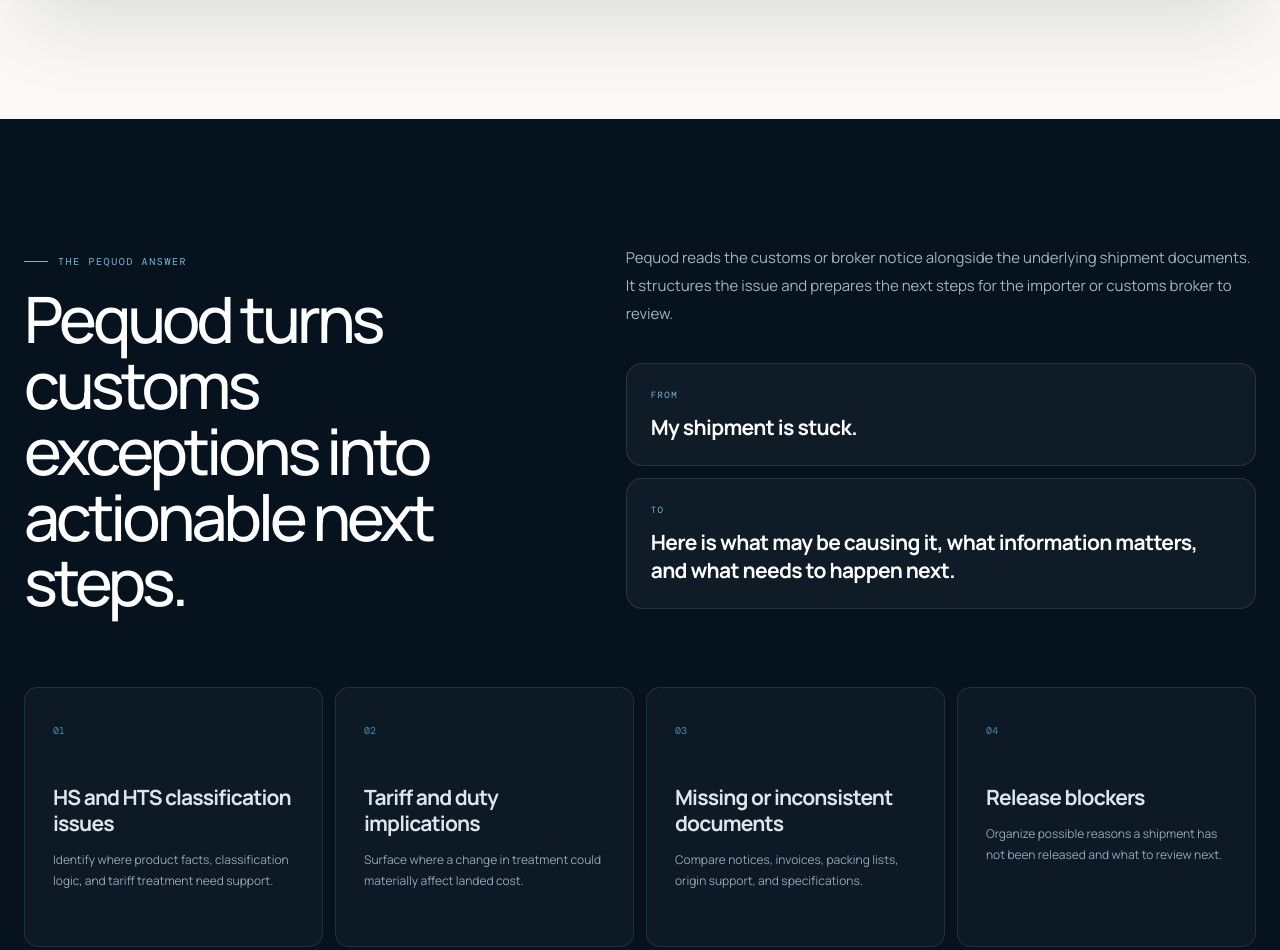
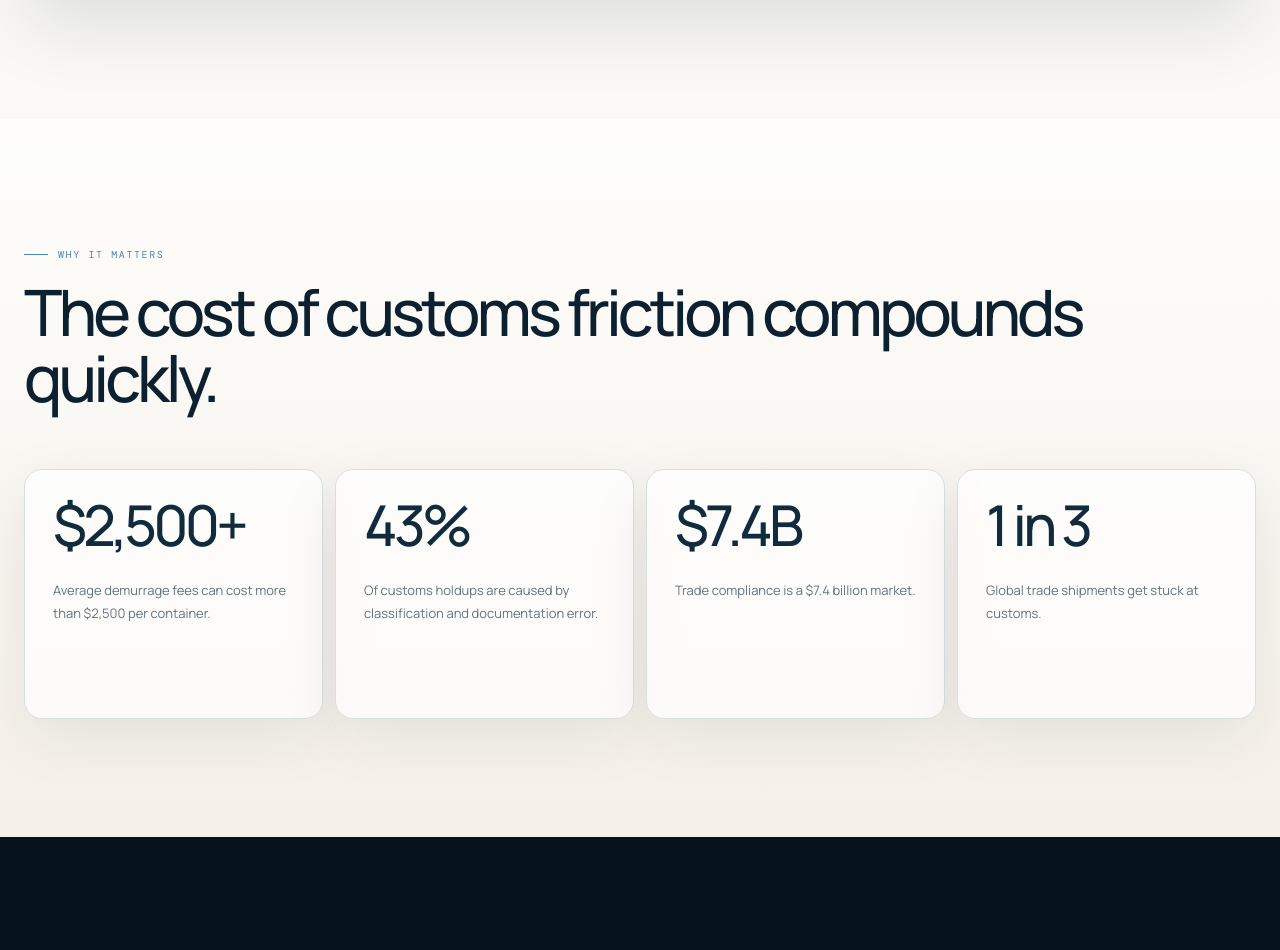
Before and after one commit to mnsalschool7-u/BoostBoss, a website: page index.html in a window 1280 px wide. Shown: the part 1681-2631 px from the top of the page. Drawn offline with nearby package versions, Linux system fonts and the light colour scheme.

Commit message:
Add trade operations stats section

```diff
--- a/index.html
+++ b/index.html
@@ -144,6 +144,35 @@
           </p>
           <strong>Why is my shipment not moving?</strong>
           <span>Every additional day can mean demurrage, detention, storage fees, inventory delays, and capital trapped in goods the business cannot access.</span>
+        </div>
+      </section>
+
+      <!-- Market signals -->
+      <section class="stats-section" aria-label="Trade operations statistics">
+        <div class="container stats-shell">
+          <div class="section-heading reveal">
+            <div class="eyebrow eyebrow-blue"><span></span> Why it matters</div>
+            <h2>The cost of customs friction compounds quickly.</h2>
+          </div>
+
+          <div class="stats-grid">
+            <article class="reveal">
+              <strong>$2,500+</strong>
+              <p>Average demurrage fees can cost more than $2,500 per container.</p>
+            </article>
+            <article class="reveal">
+              <strong>43%</strong>
+              <p>Of customs holdups are caused by classification and documentation error.</p>
+            </article>
+            <article class="reveal">
+              <strong>$7.4B</strong>
+              <p>Trade compliance is a $7.4 billion market.</p>
+            </article>
+            <article class="reveal">
+              <strong>1 in 3</strong>
+              <p>Global trade shipments get stuck at customs.</p>
+            </article>
+          </div>
         </div>
       </section>
 
--- a/styles.css
+++ b/styles.css
@@ -621,6 +621,49 @@
   line-height: 1.8;
 }
 
+.stats-section {
+  padding: 118px 0;
+  background:
+    linear-gradient(180deg, rgba(255, 255, 255, 0.72), rgba(244, 239, 230, 0.86)),
+    var(--paper);
+}
+
+.stats-shell {
+  display: grid;
+  gap: 58px;
+}
+
+.stats-grid {
+  display: grid;
+  grid-template-columns: repeat(4, 1fr);
+  gap: 12px;
+}
+
+.stats-grid article {
+  min-height: 250px;
+  padding: 28px;
+  border: 1px solid var(--line);
+  border-radius: 18px;
+  background: rgba(255, 255, 255, 0.72);
+  box-shadow: 0 18px 60px rgba(5, 23, 36, 0.08);
+}
+
+.stats-grid strong {
+  display: block;
+  color: #102b3b;
+  font-size: clamp(40px, 4.4vw, 66px);
+  font-weight: 500;
+  letter-spacing: -0.065em;
+  line-height: 0.95;
+}
+
+.stats-grid p {
+  margin: 28px 0 0;
+  color: #61747e;
+  font-size: 13px;
+  line-height: 1.75;
+}
+
 .from-to-card {
   display: grid;
   gap: 12px;
@@ -1062,6 +1105,7 @@
     gap: 46px;
   }
 
+  .stats-grid,
   .issue-grid,
   .workflow-grid {
     grid-template-columns: repeat(2, 1fr);
@@ -1144,6 +1188,7 @@
 
   .signal-grid,
   .form-row,
+  .stats-grid,
   .issue-grid,
   .workflow-grid,
   .consequence-chain {
@@ -1160,6 +1205,7 @@
   }
 
   .problem-section,
+  .stats-section,
   .workflow-section,
   .technology-section,
   .early-access-section,
```
